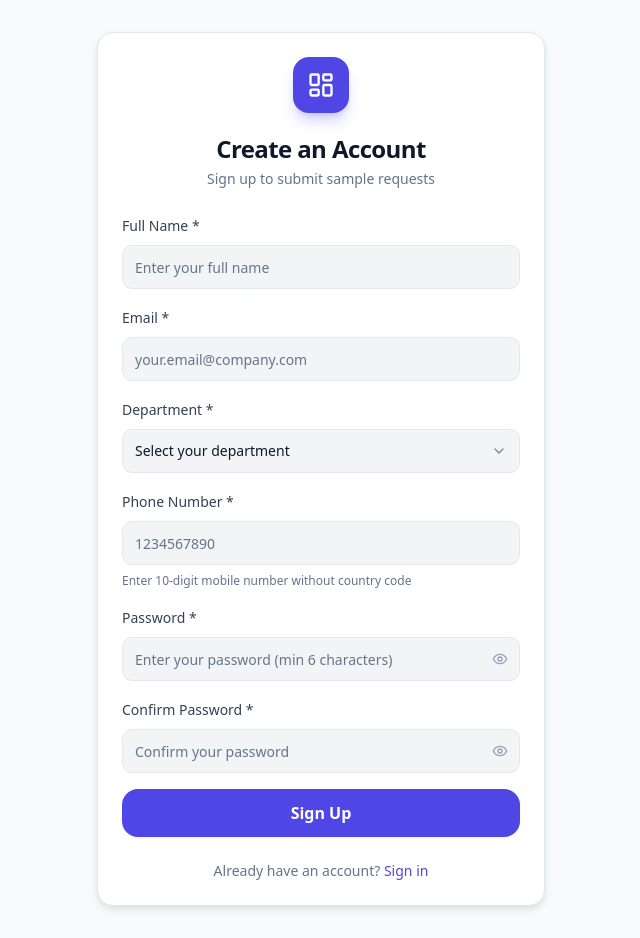
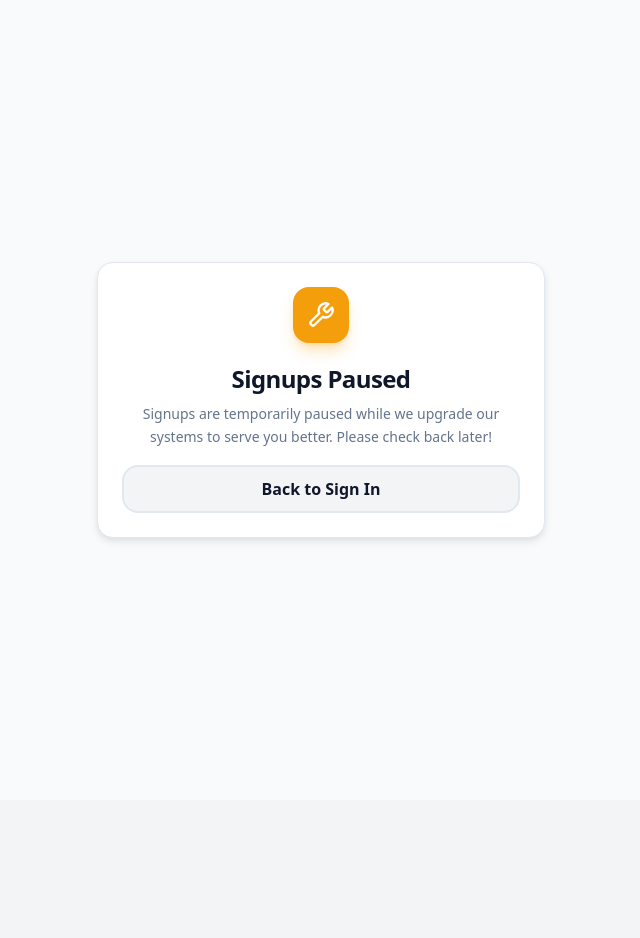
Before and after one commit to bhojnayakacm/Sampling-app, a React (Vite) app: page /signup in a window 1280 px wide. Shown: the whole page, without its empty margins (319-959 px from the left). After the commit the page ends 800 px from the top, so only its background shows below. Built offline with nearby package versions, Linux system fonts and the light colour scheme; no server answers.

Commit message:
feat: add maintenance mode warning and disable signups with user-friendly message in Signup component

```diff
--- a/src/pages/auth/Login.tsx
+++ b/src/pages/auth/Login.tsx
@@ -6,7 +6,13 @@ import { Input } from '@/components/ui/input';
 import { Label } from '@/components/ui/label';
 import { Card, CardContent, CardDescription, CardHeader, CardTitle } from '@/components/ui/card';
 import { toast } from 'sonner';
-import { Eye, EyeOff, LayoutDashboard } from 'lucide-react';
+import { Eye, EyeOff, LayoutDashboard, AlertTriangle } from 'lucide-react';
+
+// ━━━━━━━━━━━━━━━━━━━━━━━━━━━━━━━━━━━━━━━━━━━━━━━
+// MAINTENANCE MODE TOGGLE — set to false to remove
+// the warning banner and restore the signup link.
+// ━━━━━━━━━━━━━━━━━━━━━━━━━━━━━━━━━━━━━━━━━━━━━━━━
+const MAINTENANCE_MODE = true;
 
 export default function Login() {
   const navigate = useNavigate();
@@ -50,6 +56,22 @@ export default function Login() {
           <CardDescription className="text-slate-500">Enter your credentials to access the system</CardDescription>
         </CardHeader>
         <CardContent className="pt-4">
+          {/* Maintenance Warning Banner */}
+          {MAINTENANCE_MODE && (
+            <div className="mb-5 rounded-lg border border-amber-300 bg-amber-50 p-3.5">
+              <div className="flex gap-2.5">
+                <AlertTriangle className="h-5 w-5 text-amber-600 shrink-0 mt-0.5" />
+                <div>
+                  <p className="text-sm font-semibold text-amber-800">System Upgrade in Progress</p>
+                  <p className="text-xs text-amber-700 mt-1 leading-relaxed">
+                    The app is currently undergoing scheduled maintenance.
+                    Please do not attempt to log in at this time unless you are an authorized tester.
+                  </p>
+                </div>
+              </div>
+            </div>
+          )}
+
           <form onSubmit={handleLogin} className="space-y-4">
             <div className="space-y-2">
               <Label htmlFor="email" className="text-slate-700 font-medium">Email</Label>
@@ -103,12 +125,14 @@ export default function Login() {
               {loading ? 'Signing in...' : 'Sign In'}
             </Button>
 
-            <div className="text-center text-sm text-slate-500 pt-2">
-              Don't have an account?{' '}
-              <Link to="/signup" className="text-indigo-600 hover:text-indigo-700 font-medium">
-                Sign up
-              </Link>
-            </div>
+            {!MAINTENANCE_MODE && (
+              <div className="text-center text-sm text-slate-500 pt-2">
+                Don't have an account?{' '}
+                <a href="/signup" className="text-indigo-600 hover:text-indigo-700 font-medium">
+                  Sign up
+                </a>
+              </div>
+            )}
           </form>
         </CardContent>
       </Card>
--- a/src/pages/auth/Signup.tsx
+++ b/src/pages/auth/Signup.tsx
@@ -7,10 +7,48 @@ import { Label } from '@/components/ui/label';
 import { Card, CardContent, CardDescription, CardHeader, CardTitle } from '@/components/ui/card';
 import { Select, SelectContent, SelectItem, SelectTrigger, SelectValue } from '@/components/ui/select';
 import { toast } from 'sonner';
-import { Eye, EyeOff, LayoutDashboard } from 'lucide-react';
+import { Eye, EyeOff, LayoutDashboard, Wrench } from 'lucide-react';
+
+// ━━━━━━━━━━━━━━━━━━━━━━━━━━━━━━━━━━━━━━━━━━━━━━━━
+// SIGNUP TOGGLE — set to true to re-enable signups.
+// ━━━━━━━━━━━━━━━━━━━━━━━━━━━━━━━━━━━━━━━━━━━━━━━━━
+const SIGNUPS_ENABLED = false;
 
 export default function Signup() {
   const navigate = useNavigate();
+
+  // Gate: If signups are disabled, show a friendly message instead of the form
+  if (!SIGNUPS_ENABLED) {
+    return (
+      <div className="flex items-center justify-center min-h-screen bg-slate-50 px-4">
+        <Card className="w-full max-w-md bg-white border border-slate-200 shadow-lg rounded-xl">
+          <CardHeader className="space-y-1 text-center pb-2">
+            <div className="flex justify-center mb-4">
+              <div className="h-14 w-14 rounded-xl bg-amber-500 flex items-center justify-center shadow-lg shadow-amber-500/30">
+                <Wrench className="h-7 w-7 text-white" />
+              </div>
+            </div>
+            <CardTitle className="text-2xl font-bold text-slate-900">Signups Paused</CardTitle>
+            <CardDescription className="text-slate-500 text-sm leading-relaxed pt-1">
+              Signups are temporarily paused while we upgrade our systems to serve you better.
+              Please check back later!
+            </CardDescription>
+          </CardHeader>
+          <CardContent className="pt-2 pb-6">
+            <Link to="/login">
+              <Button
+                variant="outline"
+                className="w-full min-h-[48px] text-base font-semibold border-slate-200"
+              >
+                Back to Sign In
+              </Button>
+            </Link>
+          </CardContent>
+        </Card>
+      </div>
+    );
+  }
+
   const [formData, setFormData] = useState({
     email: '',
     password: '',
```
